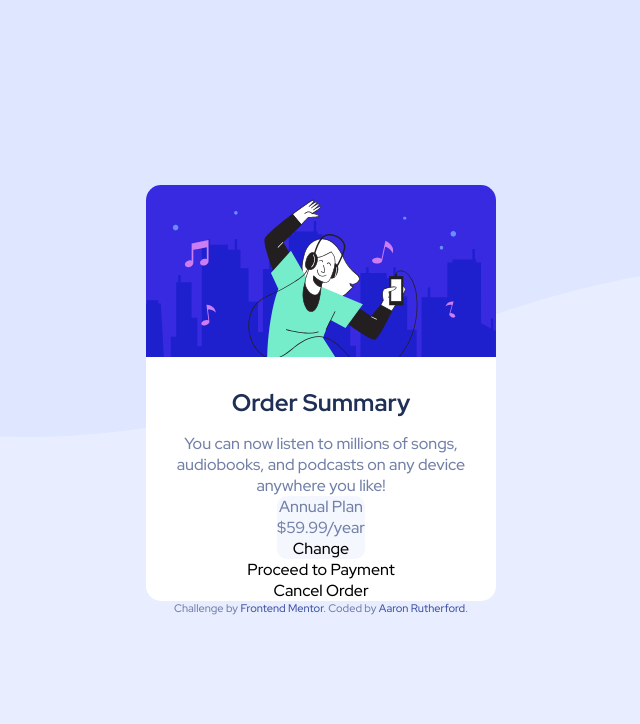
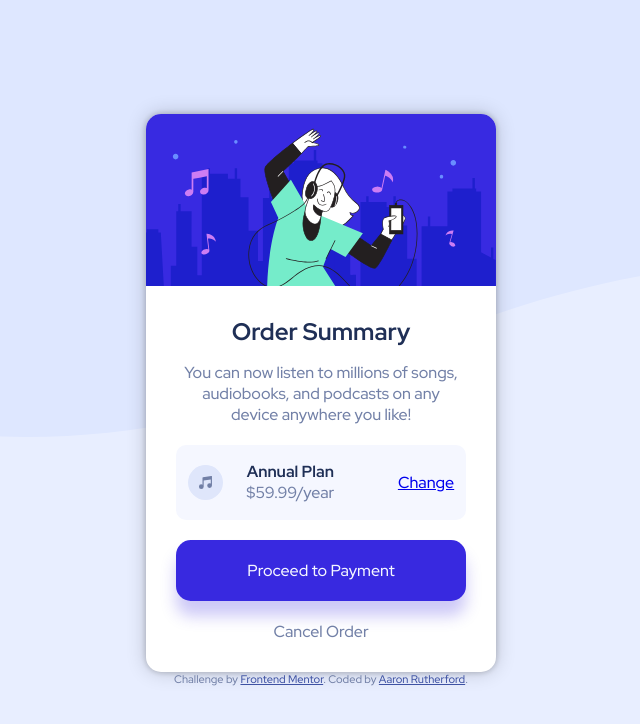
Before and after one commit to Hazipan/order-summary-component, a plain HTML site: page index.html in a window 1280 px wide. Shown: the whole page, without its empty margins (319-959 px from the left). Drawn offline with Linux system fonts and the light colour scheme.

Commit message:
Music icon and card content styling
Added in the music icon
Styling for card content
Added some div tags to help with flexbox styling
Add target to attribution link to it opens in new tab

```diff
--- a/index.html
+++ b/index.html
@@ -27,8 +27,11 @@
       device anywhere you like!</p>
 
     <div id="pricing">
-      <p id="plan">Annual Plan</p>
-      <p id="price">$59.99/year</p>
+      <img id="icon" src="./images/icon-music.svg">
+      <div id="price-plan">
+        <p id="plan">Annual Plan</p>
+        <p id="price">$59.99/year</p>
+      </div>
       <a id="change-plan" href="#">Change</a>
     </div>
 
@@ -38,7 +41,7 @@
 
   <div class="attribution">
     Challenge by <a href="https://www.frontendmentor.io?ref=challenge" target="_blank">Frontend Mentor</a>.
-    Coded by <a href="https://github.com/Hazipan">Aaron Rutherford</a>.
+    Coded by <a href="https://github.com/Hazipan" target="_blank">Aaron Rutherford</a>.
   </div>
 </body>
 
--- a/style.css
+++ b/style.css
@@ -62,6 +62,7 @@ body {
     flex-direction: column;
     align-items: center;
     justify-content: center;
+    box-shadow: 0 0 20px rgba(0,0,0,0.19), 0 0 6px rgba(0,0,0,0.23);
 }
 
 img {
@@ -71,11 +72,15 @@ img {
 }
 
 #title {
+    font-size: 24px;
     font-weight: 900;
-    font-size: 24px;
     margin-top: 30px;
     margin-bottom: 15px;
     color: var(--dark-blue);
+}
+
+#description {
+    width: 275px;
 }
 
 #pricing {
@@ -83,11 +88,48 @@ img {
     border-radius: 10px;
     margin-left: 25px;
     margin-right: 25px;
+    width: 290px;
+    height: 75px;
+    display: flex;
+    align-items: center;
+    justify-content: space-around;
+    margin-top: 20px;
+    margin-bottom: 20px;
 }
 
-a {
+/* pricing container contents */
+#icon{
+    width: 35px;
+}
+#price-plan {
+    margin-right: 40px;
+}
+#plan{
+    font-weight: 700;
+    color: var(--dark-blue);
+}
+#change {
+    color: var(--bright-blue);
+}
+
+#payment {
+    background-color: var(--bright-blue);
+    color: var(--very-pale-blue);
     text-decoration: none;
-    color: black;
+    padding-top: 20px;
+    padding-bottom: 20px;
+    width: 290px;
+    border-radius: 15px;
+    border-width: 2px;
+    border-color: var(--bright-blue);
+    margin-bottom: 20px;
+    box-shadow: 0 15px 15px hsla(245, 75%, 52%, 0.25);
+}
+
+#cancel {
+    color: var(--desaturated-blue);
+    text-decoration: none;
+    margin-bottom: 30px;
 }
 
 .attribution { font-size: 11px; text-align: center; }
```
